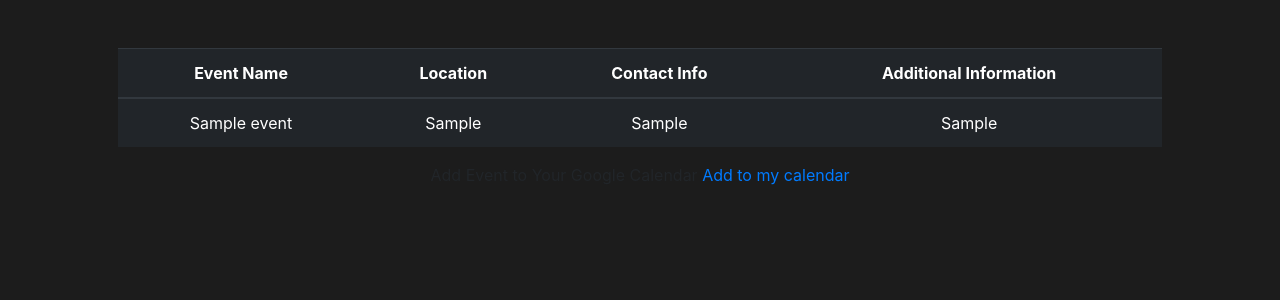
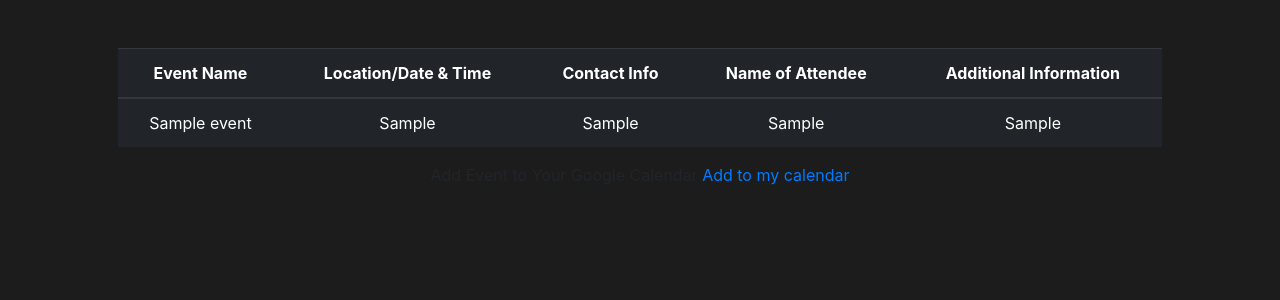
Before and after one commit to festusojo123/CS50FinalProject, a Flask app: page / in a window 1280 px wide. Shown: the part 78-378 px from the top of the page. Run offline with Flask 2, Linux system fonts and the light colour scheme; a user stored in the database is signed in; tables that the repository leaves empty hold one stand-in row (values such as "Sample post"); some libraries are stand-ins or nearby versions.

Commit message:
Add/index work now - close to finished

```diff
--- a/application.py
+++ b/application.py
@@ -69,7 +69,6 @@ def check():
         return jsonify(True)
 
 
-
 @app.route("/login", methods=["GET", "POST"])
 def login():
     """Log user in"""
@@ -118,7 +117,6 @@ def logout():
     return redirect("/")
 
 
-
 @app.route("/register", methods=["GET", "POST"])
 def register():
     # Register user
@@ -154,6 +152,7 @@ def register():
     if request.method == "GET":
         return render_template("register.html")
 
+
 @app.route("/addevents", methods=["GET", "POST"])
 @login_required
 def addevents():
@@ -174,13 +173,13 @@ def addevents():
         if not eventname:
             return apology("Sorry, please insert a valid event!")
         if not location:
-            return apology("Sorry, please insert a valid location!")
+            return apology("Sorry, please insert a valid location and date/time info!")
         if not contact:
             return apology("Sorry, please insert your contact info!")
 
         # add info into the table
-        db.execute("""INSERT INTO events (event_name, location, contact, otherinfo, user)
-        VALUES (:event_name, :location, :contact, :otherinfo, user)""",
+        db.execute("""INSERT INTO events (event_name, location, contact, other_info, user)
+        VALUES (:event_name, :location, :contact, :other_info, :user)""",
                    event_name=eventname, location=location, contact=contact, other_info=otherinfo, user=yourname)
         flash('Thanks for registering for an event!')
         return redirect("/")
@@ -196,6 +195,7 @@ def venmo():
     if request.method == "POST":
         flash('You have paid the fee for your event!')
         return redirect("/")
+
 
 @app.route("/transport", methods=["GET", "POST"])
 @login_required
--- a/templates/addevents.html
+++ b/templates/addevents.html
@@ -13,7 +13,7 @@
         <div class="form-group">
             <input class="form-control" name="eventname" placeholder="Event Name" type="text">
             <input class="form-control" name="yourname" placeholder="Your Name" type="text">
-            <input class="form-control" name="location" placeholder="Location" type="text">
+            <input class="form-control" name="location" placeholder="Location and Date/Time of Event" type="text">
             <br>
             <br>
             <div>
--- a/templates/index.html
+++ b/templates/index.html
@@ -14,8 +14,9 @@
    <table class="table table-hover table-dark">
         <thead>
             <th>Event Name</th>
-            <th>Location</th>
+            <th>Location/Date & Time</th>
             <th>Contact Info</th>
+            <th>Name of Attendee</th>
             <th>Additional Information</th>
         </thead>
         <tbody>
@@ -24,6 +25,7 @@
             <td>{{x.event_name}}</td>
             <td>{{x.location}}</td>
             <td>{{x.contact}}</td>
+            <td>{{x.yourname}}</td>
             <td>{{x.other_info}}</td>
 
         </tr>
```
Also changed, not shown: storage.db.
